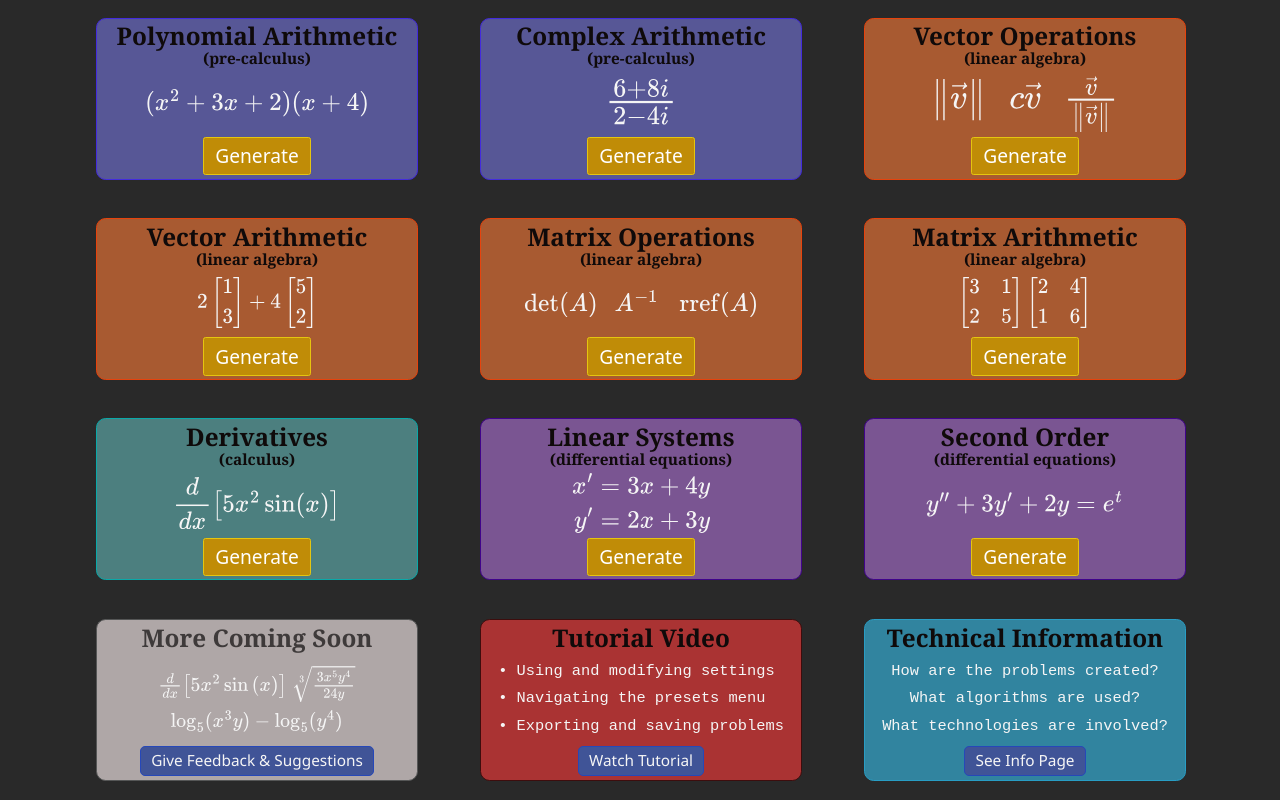
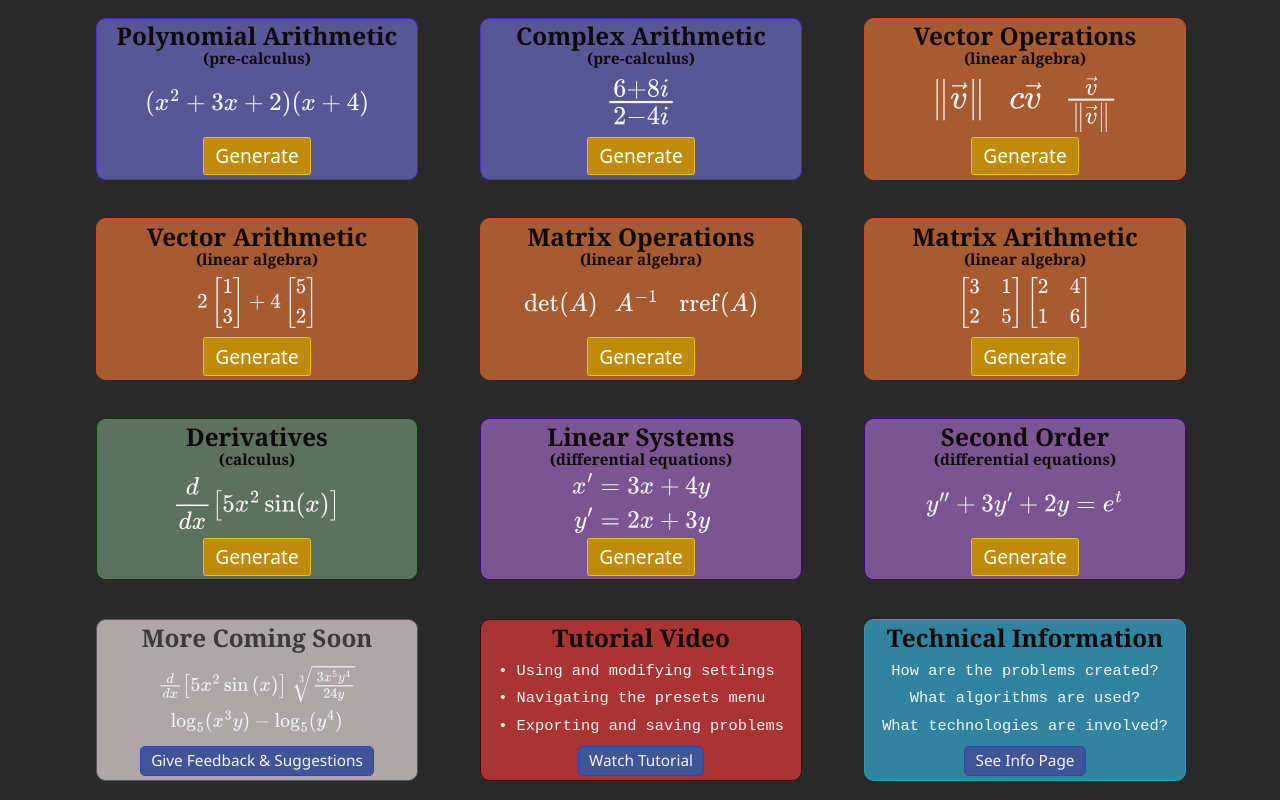
Before and after one commit to daniel-153/NumberQ, a plain HTML site: page index.html in a window 1280 px wide. Shown: the part 1279-2079 px from the top of the page. Drawn offline with Linux system fonts and the light colour scheme.

Commit message:
tweak calc mode class

```diff
--- a/styles/home-styles.css
+++ b/styles/home-styles.css
@@ -234,8 +234,8 @@ body::-webkit-scrollbar-thumb:hover {
 }
 
 .calc-gen {
-    background-color: #4c7f7f;
-    border-color: rgb(9, 169, 169);
+    background-color: #5c715e;
+    border-color: #01420c;
 }
 
 .geometry-gen {
```
